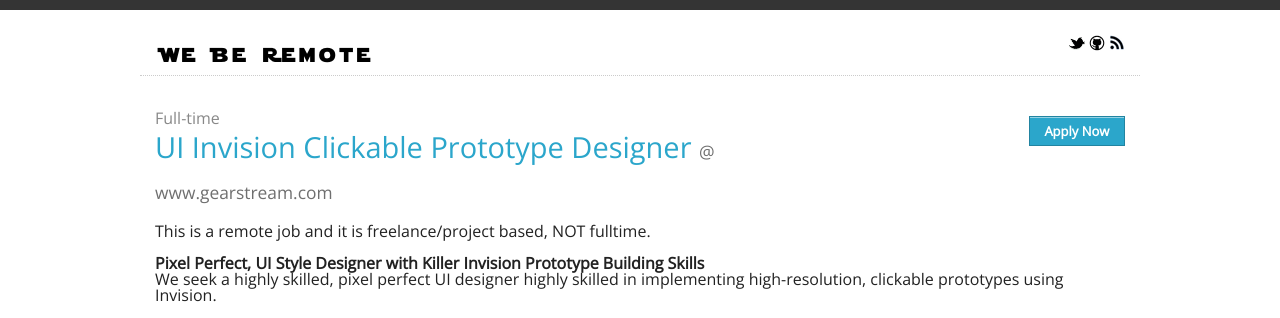
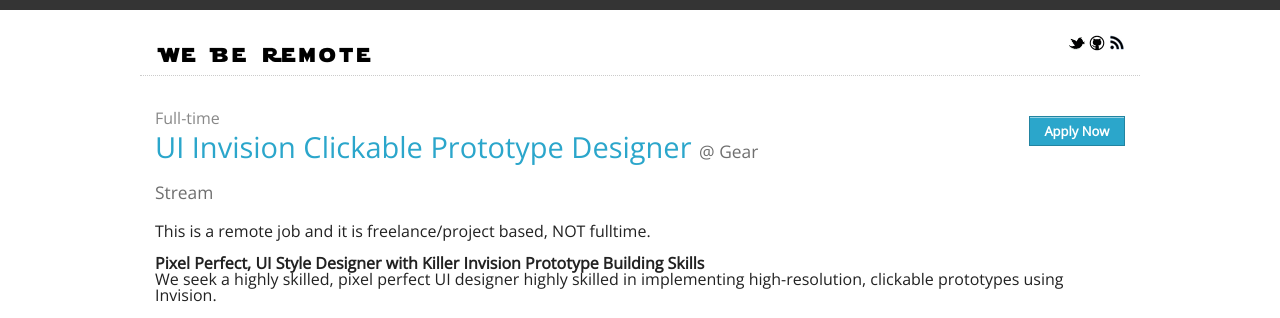
Before and after one commit to hdrhbbu1/weberemote.com, a Jekyll site: the page built from _posts/2016-07-27-ui-invision-clickable-prototype-designer.md, in a window 1280 px wide. Shown: the top 318 px of the page. Built offline with Jekyll 4.4.1, drawn with Linux system fonts in a browser that asks for light colours; comment, search, counter and statistics services are not loaded.

Commit message:
Update 2016-07-27-ui-invision-clickable-prototype-designer.md

```diff
--- a/_posts/2016-07-27-ui-invision-clickable-prototype-designer.md
+++ b/_posts/2016-07-27-ui-invision-clickable-prototype-designer.md
@@ -3,7 +3,7 @@ layout: post
 published: true
 title: "UI Invision Clickable Prototype Designer"
 date: 2016-07-27T05:56:50.510Z
-company: "www.gearstream.com"
+company: "Gear Stream"
 location: Anywhere
 type: Full-time
 apply_url: "mailto:%62%72%61%64.%6d%75%72%70%68%79@%67%65%61%72%73%74%72%65%61%6d.%63%6f%6d"
```
